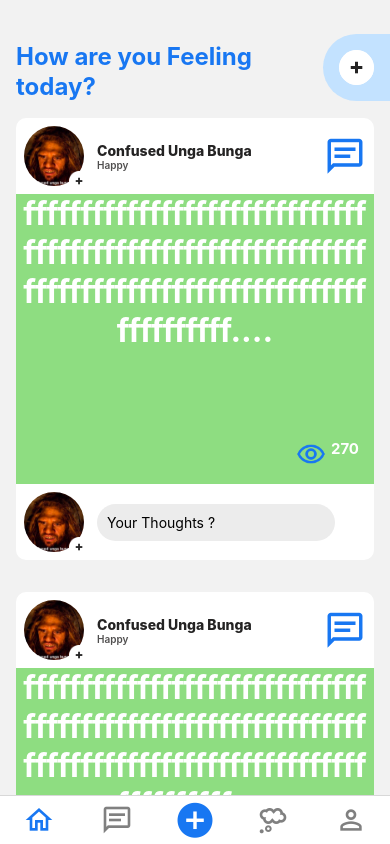
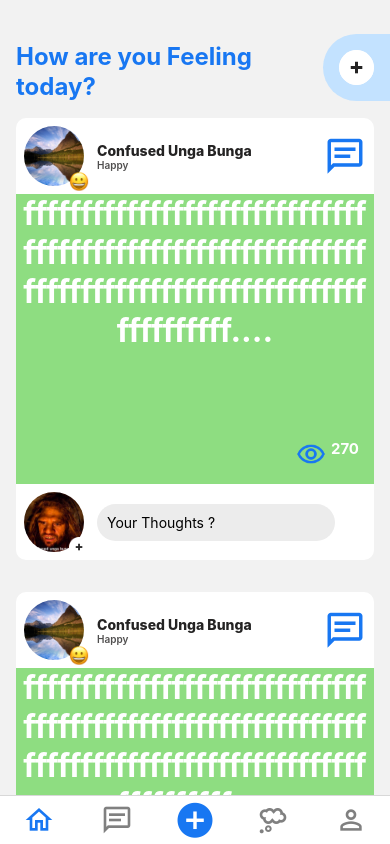
Before and after one commit to Group-15-2/imu, a React Native app: screen /Home in a window 390 px wide. Built offline with nearby package versions, Linux system fonts and the light colour scheme.

Commit message:
Change Messeges Screen

```diff
--- a/Screens/ChatBox.js
+++ b/Screens/ChatBox.js
@@ -1,12 +1,11 @@
-import React,{ useState, useRef } from 'react';
-import { Pressable, TextInput, View, Text, TouchableOpacity } from 'react-native';
-import { inStyle } from '../styles/instyle';
+import React, { useEffect, useCallback, useState, useLayoutEffect } from 'react';
+import { View, Text, StyleSheet, TouchableOpacity } from 'react-native';
 
-export default function ChatBox({ navigation }) {
+export default function ChatBox() {
 
-  return (
-    <View style={inStyle.container}>
-        <Text style={inStyle.head}>Chat Box</Text>
-    </View>
-  );
+    return(
+         <View>
+         <Text>Chat</Text>
+         </View>
+    );
 }
--- a/Screens/Messages.js
+++ b/Screens/Messages.js
@@ -1,12 +1,39 @@
-import * as React from 'react';
-import {Text, View, ScrollView, TouchableOpacity} from 'react-native';
-import Chat from '../components/chat';
+import React from 'react';
+import {Text, View, ScrollView, TouchableOpacity, Image, FlatList, Card} from 'react-native';
 import {chatStyles} from '../styles/chatstyle';
-import { useFonts } from 'expo-font';
+
+const Messages = [
+  {
+    id: '1',
+    userName: 'Jenny Doe',
+    userImg: require('../assets/4.jpg'),
+    moodlet: require('../assets/moodlets/happy.png'),
+    messageTime: '4 mins ago',
+    messageText:
+      'Hey there, this is my test for a post of my social app in React Native.',
+  },
+  {
+    id: '2',
+    userName: 'Jenny Doe',
+    userImg: require('../assets/test_profile_image.jpg'),
+    moodlet: require('../assets/moodlets/sad.png'),
+    messageTime: '6 mins ago',
+    messageText:
+      'Hey there, I am using IMU app',
+  },
+  {
+    id: '3',
+    userName: 'Jenny Doe',
+    userImg: require('../assets/test_profile_image.jpg'),
+    moodlet: require('../assets/moodlets/good.png'),
+    messageTime: '4 hrs ago',
+    messageText:
+      'Thank You very much!',
+  },
+];
 
 
-
-export default function Messages({navigation}) {
+export default function MessagesScreen ({navigation})  {
   return (
     <View>
       <Text style={chatStyles.header}>
@@ -14,51 +41,31 @@ export default function Messages({navigation}) {
       </Text>
       <View style={chatStyles.card}>
         <ScrollView>
+        <FlatList
+          data={Messages}
+          keyExtractor={item=>item.id}
+          renderItem={({item}) => (
           <TouchableOpacity onPress={() => navigation.navigate('ChatBox')}>
-            <Chat/>
+            <View style={{flexDirection:'row'}}>
+                <View style={chatStyles.c1}>
+                    <View style={chatStyles.namePicContainer}>
+                    <View>
+                        <Image style={chatStyles.userimg} source={item.userImg}/>
+                        <Image source={item.moodlet} style={chatStyles.moodlet}/>
+                    </View>
+                    <View>
+                        <Text>{item.userName}</Text>
+                        <Text style={chatStyles.t}>{item.messageText}</Text>
+                    </View>
+                </View>
+                </View>
+                <View style={chatStyles.c2}>
+                <Text style={chatStyles.txt}>{item.messageTime}</Text>
+                </View>
+            </View>
           </TouchableOpacity>
-          <TouchableOpacity onPress={() => navigation.navigate('ChatBox')}>
-            <Chat/>
-          </TouchableOpacity>
-          <TouchableOpacity onPress={() => navigation.navigate('ChatBox')}>
-            <Chat/>
-          </TouchableOpacity>
-          <TouchableOpacity onPress={() => navigation.navigate('ChatBox')}>
-            <Chat/>
-          </TouchableOpacity>
-          <TouchableOpacity onPress={() => navigation.navigate('ChatBox')}>
-            <Chat/>
-          </TouchableOpacity>
-          <TouchableOpacity onPress={() => navigation.navigate('ChatBox')}>
-            <Chat/>
-          </TouchableOpacity>
-          <TouchableOpacity onPress={() => navigation.navigate('ChatBox')}>
-            <Chat/>
-          </TouchableOpacity>
-          <TouchableOpacity onPress={() => navigation.navigate('ChatBox')}>
-            <Chat/>
-          </TouchableOpacity>
-          <TouchableOpacity onPress={() => navigation.navigate('ChatBox')}>
-            <Chat/>
-          </TouchableOpacity>
-          <TouchableOpacity onPress={() => navigation.navigate('ChatBox')}>
-            <Chat/>
-          </TouchableOpacity>
-          <TouchableOpacity onPress={() => navigation.navigate('ChatBox')}>
-            <Chat/>
-          </TouchableOpacity>
-          <TouchableOpacity onPress={() => navigation.navigate('ChatBox')}>
-            <Chat/>
-          </TouchableOpacity>
-          <TouchableOpacity onPress={() => navigation.navigate('ChatBox')}>
-            <Chat/>
-          </TouchableOpacity>
-          <TouchableOpacity onPress={() => navigation.navigate('ChatBox')}>
-            <Chat/>
-          </TouchableOpacity>
-          <TouchableOpacity onPress={() => navigation.navigate('ChatBox')}>
-            <Chat/>
-          </TouchableOpacity>
+         )}
+        />
         </ScrollView>
       </View>
     </View>
--- a/components/card.js
+++ b/components/card.js
@@ -52,8 +52,8 @@ export default function Card({ mood }) {
                 <TouchableOpacity>
                     <View style={cardStyles.namePicContainer}>
                         <View>
-                            <Image source={require('../assets/test_profile_image.jpg')} style={cardStyles.userimg} />
-                            <Image source={mood} style={cardStyles.moodlet} />
+                            <Image source={require('../assets/4.jpg')} style={cardStyles.userimg} />
+                            <Image source={require('../assets/moodlets/good.png')} style={cardStyles.moodlet} />
                         </View>
 
                         <View>
--- a/components/chat.js
+++ b/components/chat.js
@@ -6,7 +6,6 @@ import { mood } from '../Screens/Home';
 
 export default function Chat({navigation}) {
     const [isEnabled, setIsEnabled] = useState(false);
-    const toggleSwitch = () => setIsEnabled(previousState => !previousState);
 
     //update moodlet image link from the home
     const [imgLink, setImgLink] = useState(null);
@@ -18,7 +17,6 @@ export default function Chat({navigation}) {
       );
     return(
         <SafeAreaView>
-            <View>
                 <View style={{flexDirection:'row'}}>
                     <View style={chatStyles.c1}>
                         <View style={chatStyles.namePicContainer}>
@@ -36,7 +34,6 @@ export default function Chat({navigation}) {
                     <Text style={chatStyles.txt}>15.02 PM</Text>
                     </View>
                 </View>
-            </View>
         </SafeAreaView>
     )
 }
--- a/package.json
+++ b/package.json
@@ -26,6 +26,7 @@
     "react-native": "0.69.6",
     "react-native-easy-grid": "^0.2.2",
     "react-native-elements": "^3.4.2",
+    "react-native-gifted-chat": "^1.0.4",
     "react-native-google-signin": "^2.1.1",
     "react-native-otp-input": "^1.0.12",
     "react-native-otp-input-view": "^1.0.2",
--- a/styles/chatstyle.js
+++ b/styles/chatstyle.js
@@ -61,7 +61,7 @@ const chatStyles = StyleSheet.create({
 
     txt: {
         justifyContent: 'center',
-        marginTop: 40,
+        marginTop: 20,
         fontSize: 10,
         fontWeight: '600',
         color:'#504F4F'
```
Also changed, not shown: 1 other file (tests, documents, lock files or other folders).
